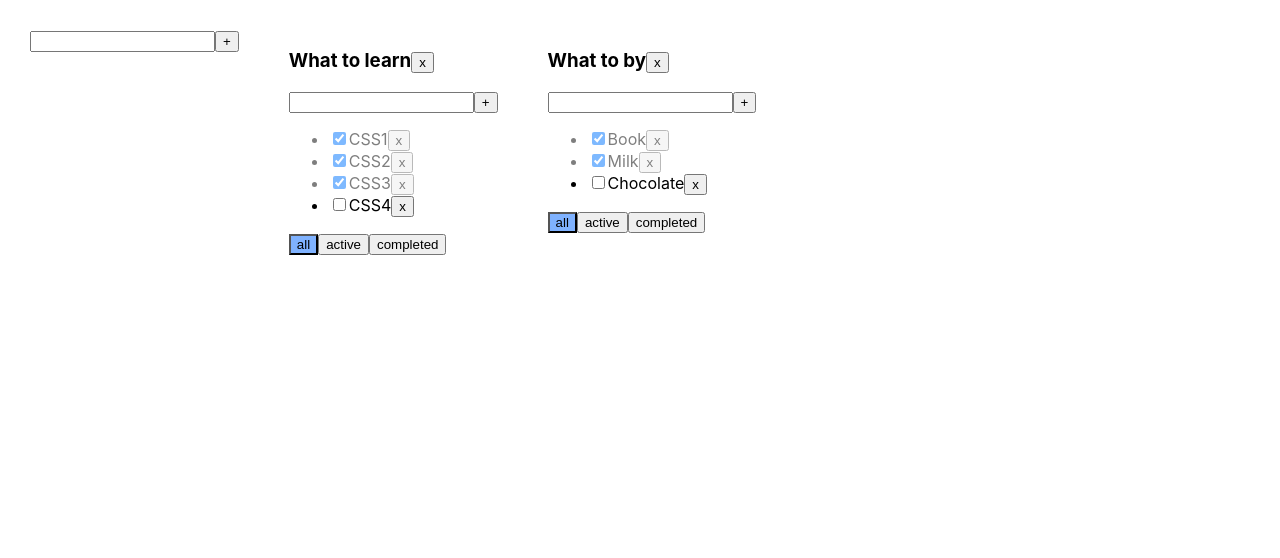
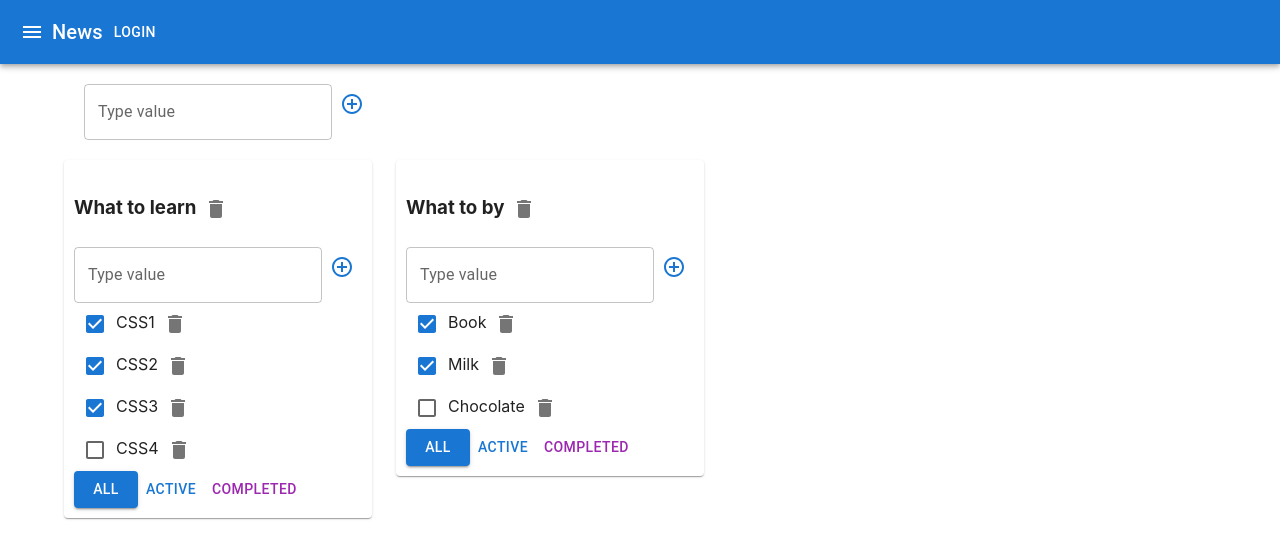
Before and after one commit to Kkatsiarryna/todolist, a React (Create React App) app: page / in a window 1280 px wide. Shown: the top 558 px of the page. Built offline with nearby package versions, Linux system fonts and the light colour scheme.

Commit message:
material ui

```diff
--- a/package.json
+++ b/package.json
@@ -3,6 +3,10 @@
   "version": "0.1.0",
   "private": true,
   "dependencies": {
+    "@emotion/react": "^11.13.0",
+    "@emotion/styled": "^11.13.0",
+    "@mui/icons-material": "^5.16.5",
+    "@mui/material": "^5.16.5",
     "@testing-library/jest-dom": "^5.14.1",
     "@testing-library/react": "^13.0.0",
     "@testing-library/user-event": "^13.2.1",
--- a/src/App.css
+++ b/src/App.css
@@ -1,3 +1,7 @@
+
+
+
+/*
 .App {
   padding: 30px;
   display: flex;
@@ -20,4 +24,4 @@
 }
 .is-done {
   opacity: 0.5
-}
+}*/
--- a/src/App.tsx
+++ b/src/App.tsx
@@ -3,13 +3,15 @@
 import {TaskType, TodoList} from './components/TodoList/TodoList';
 import {v1} from "uuid";
 import {AddItemForm} from "./components/AddItemForm";
+import {AppBar, Button, Container, Grid, IconButton, Paper, Toolbar, Typography} from "@mui/material";
+import {Menu} from "@mui/icons-material";
 
 export type FilterValuesType = "all" | "completed" | "active"
 
 
 function App() {
 
-    type TodolistType ={
+    type TodolistType = {
         id: string
         title: string
         filter: FilterValuesType
@@ -25,10 +27,9 @@
     let [todolists, setTodolist] = useState<TodolistType[]>([
         {id: todolistID1, title: "What to learn", filter: 'all'},
         {id: todolistID2, title: "What to by", filter: 'all'},
-    ] );
+    ]);
 
-
-    let [ tasksObj, setTasks] = useState<TasksStateType>({
+    let [tasksObj, setTasks] = useState<TasksStateType>({
         [todolistID1]: [
             {id: v1(), title: "CSS1", isDone: true},
             {id: v1(), title: "CSS2", isDone: true},
@@ -59,28 +60,28 @@
 
     function changeStatus(taskId: string, isDone: boolean, todolistId: string) {
         let tasks = tasksObj[todolistId];
-        let updatedTasks = tasks.map(task => task.id === taskId ? { ...task, isDone: isDone } : task);
+        let updatedTasks = tasks.map(task => task.id === taskId ? {...task, isDone: isDone} : task);
         tasksObj[todolistId] = updatedTasks;
-        setTasks({ ...tasksObj });
+        setTasks({...tasksObj});
     }
 
     function changeFilter(value: FilterValuesType, todolistID: string) { // педадам ее callback-ом в todolist
         let todolist = todolists.find((tl) => tl.id === todolistID);
-        if (todolist){
+        if (todolist) {
             todolist.filter = value;
             setTodolist([...todolists]);
         }
     }
 
     const removeTodolist = (todolistID: string) => {
-        let filteredTodolist = todolists.filter ( tl => tl.id !== todolistID);
+        let filteredTodolist = todolists.filter(tl => tl.id !== todolistID);
         setTodolist(filteredTodolist);
 
         delete tasksObj[todolistID];
         setTasks({...tasksObj});
     }
 
-    function addTodolist (title: string) {
+    function addTodolist(title: string) {
         let newTodolist: TodolistType = {
             id: v1(),
             filter: "all",
@@ -93,19 +94,37 @@
         })
     }
 
-    function changeTaskTitle (taskId: string, newTitle: string, todolistId: string) {
-        setTasks( {...tasksObj, [todolistId]: tasksObj[todolistId].map(task => task.id === taskId ? { ...task, title: newTitle } : task)})
+    function changeTaskTitle(taskId: string, newTitle: string, todolistId: string) {
+        setTasks({
+            ...tasksObj,
+            [todolistId]: tasksObj[todolistId].map(task => task.id === taskId ? {...task, title: newTitle} : task)
+        })
     }
 
-    function changeTodolistTitle (todolistId: string, newTitle: string) {
-        setTodolist(todolists.map( tl => tl.id === todolistId ? {...tl, title: newTitle} : tl));
+    function changeTodolistTitle(todolistId: string, newTitle: string) {
+        setTodolist(todolists.map(tl => tl.id === todolistId ? {...tl, title: newTitle} : tl));
     }
 
     return (
         <div className="App">
-            <AddItemForm  addItem={addTodolist}/>
+            <AppBar position="static">
+                <Toolbar>
+                    <IconButton edge={"start"} color={'inherit'}>
+                        <Menu/>
+                    </IconButton>
+                    <Typography variant={'h6'}>
+                        News
+                    </Typography>
+                    <Button color={'inherit'}>Login</Button>
+                </Toolbar>
+            </AppBar>
+            <Container fixed>
+                <Grid container style={{padding: "20px"}}>
+                    <AddItemForm addItem={addTodolist}/>
+                </Grid>
+                <Grid container spacing={3}>
                     {
-                todolists.map( tl => {
+                        todolists.map(tl => {
                                 let tasksForTodolist = tasksObj[tl.id];
                                 if (tl.filter === 'completed') {
                                     tasksForTodolist = tasksForTodolist.filter(t => t.isDone === true);
@@ -113,10 +132,11 @@
                                 if (tl.filter === 'active') {
                                     tasksForTodolist = tasksForTodolist.filter(t => t.isDone === false);
                                 }
-                        return (
+                                return (<Grid item>
+                                        <Paper style={{padding: "10px"}}>
                                         <TodoList
-                                      key = {tl.id}
-                                      id = {tl.id}
+                                            key={tl.id}
+                                            id={tl.id}
                                             title={tl.title}
                                             tasks={tasksForTodolist}
                                             removeTask={removeTask}
@@ -125,26 +145,22 @@
                                             changeTaskStatus={changeStatus}
                                             filter={tl.filter}
                                             removeTodolist={removeTodolist}
-                                      changeTaskTitle = {changeTaskTitle}
-                                      changeTodolistTitle = {changeTodolistTitle}
+                                            changeTaskTitle={changeTaskTitle}
+                                            changeTodolistTitle={changeTodolistTitle}
                                         />
+                                        </Paper>
+                                    </Grid>
                                 )
                             }
                         )
                     }
-
+                </Grid>
+            </Container>
         </div>
     );
 }
 
 export default App;
-
-
-
-
-
-
-
 
 
 ////////////////////////////////////
--- a/src/components/AddItemForm.tsx
+++ b/src/components/AddItemForm.tsx
@@ -1,4 +1,6 @@
 import React, {ChangeEvent, KeyboardEvent, useState} from "react";
+import {Button, IconButton, TextField} from "@mui/material";
+import {ControlPoint} from "@mui/icons-material";
 
 type AddItemPropstype = {
     addItem: (title: string) => void
@@ -31,14 +33,24 @@
 
     return (
         <div>
-            <input value={newTaskTitle}
-                   onChange={onChangeHandler}
-                   onKeyDown={keyDownHandler}
-                   className={error ? 'error' : ''}
+            {/*<input value={newTaskTitle}*/}
+            {/*       onChange={onChangeHandler}*/}
+            {/*       onKeyDown={keyDownHandler}*/}
+            {/*       className={error ? 'error' : ''}*/}
+            {/*/>*/}
+
+            <TextField variant={"outlined"}
+                       label={'Type value'}
+                       value={newTaskTitle}
+                       onChange={onChangeHandler}
+                       onKeyDown={keyDownHandler}
+                       error={!!error}
+                       helperText={error}
             />
-            <button onClick={onClickHandlerAddTask}>+
-            </button>
-            {error && <div className='error-message'>{error}</div>}
+            <IconButton onClick={onClickHandlerAddTask} color={'primary'}>
+                <ControlPoint/>
+            </IconButton>
+            {/*{error && <div className='error-message'>{error}</div>}*/}
         </div>
     )
 }
--- a/src/components/EditableSpan.tsx
+++ b/src/components/EditableSpan.tsx
@@ -1,4 +1,5 @@
 import React, {ChangeEvent, useState} from "react";
+import {TextField} from "@mui/material";
 
 type EditableSpanType = {
     title: string
@@ -23,7 +24,8 @@
 
     return (
         editMode
-        ? <input value={title}
+        ? <TextField
+                 value={title}
                  onBlur={activateViewMode}
                  autoFocus
                  onChange={onChangeTitleHandler}
--- a/src/components/TodoList/TodoList.tsx
+++ b/src/components/TodoList/TodoList.tsx
@@ -2,6 +2,8 @@
 import {FilterValuesType} from '../../App';
 import {AddItemForm} from "../AddItemForm";
 import {EditableSpan} from "../EditableSpan";
+import {Button, Checkbox, IconButton} from "@mui/material";
+import { Delete} from "@mui/icons-material";
 
 export type TaskType = {
     id: string
@@ -46,40 +48,49 @@
     return (
         <div>
             <h3> <EditableSpan title={props.title} onChange={changeTodolistTitleHandler}/>
-                <button onClick={removeTodolist}>x</button>
+                <IconButton aria-label='delete' onClick={removeTodolist}>
+                    <Delete/>
+                </IconButton>
             </h3>
             <AddItemForm addItem={addTask}/>
-            <ul>
+            <div>
                 {
                     props.tasks.map((t) => {
                         const onRemoveHandler = () => props.removeTask(t.id, props.id);
-                        return (<li key={t.id} className={t.isDone ? 'is-done' : ''}>
-                                <input type="checkbox"
-                                       onChange={(e) => onChangeStatusHandeler(t.id, e.currentTarget.checked)}
-                                       checked={t.isDone}/>
+                        return (<div key={t.id} className={t.isDone ? 'is-done' : ''}>
+                                {/*<input type="checkbox"*/}
+                                {/*       onChange={(e) => onChangeStatusHandeler(t.id, e.currentTarget.checked)}*/}
+                                {/*       checked={t.isDone}/>  */}
+                                <Checkbox onChange={(e) => onChangeStatusHandeler(t.id, e.currentTarget.checked)}
+                                            checked={t.isDone} />
+
                                 <EditableSpan title={t.title}
                                               onChange={ (newValue) => onChangeTitleHandler(t.id, newValue)
                                               }/>
-                                <button onClick={onRemoveHandler}>x</button>
-                            </li>
+                                {/*<button onClick={onRemoveHandler}>x</button>*/}
+                                <IconButton aria-label='delete' onClick={onRemoveHandler}>
+                                    <Delete/>
+                                </IconButton>
+                            </div>
 
                         )
                     })
                 }
-            </ul>
+            </div>
             <div>
-                <button onClick={onAllClickHandler}
-                        className={props.filter === 'all' ? 'active-filter' : ""}
+                <Button onClick={onAllClickHandler}
+                        // className={props.filter === 'all' ? 'active-filter' : ""}
+                        variant={props.filter === 'all' ? 'contained' : 'text'}
                 >all
-                </button>
-                <button onClick={onActiveClickHandler}
-                        className={props.filter === 'active' ? 'active-filter' : ""}
+                </Button>
+                <Button color={'primary'} onClick={onActiveClickHandler}
+                        variant={props.filter === 'active' ? 'contained' : "text"}
                 >active
-                </button>
-                <button onClick={onCompletedClickHandler}
-                        className={props.filter === 'completed' ? 'active-filter' : ""}
+                </Button>
+                <Button color={'secondary'} onClick={onCompletedClickHandler}
+                        variant={props.filter === 'completed' ? 'contained' : "text"}
                 >completed
-                </button>
+                </Button>
             </div>
         </div>
 
```
Also changed, not shown: 1 other file (tests, documents, lock files or other folders). Lines whose indentation alone changed are shown as unchanged.
